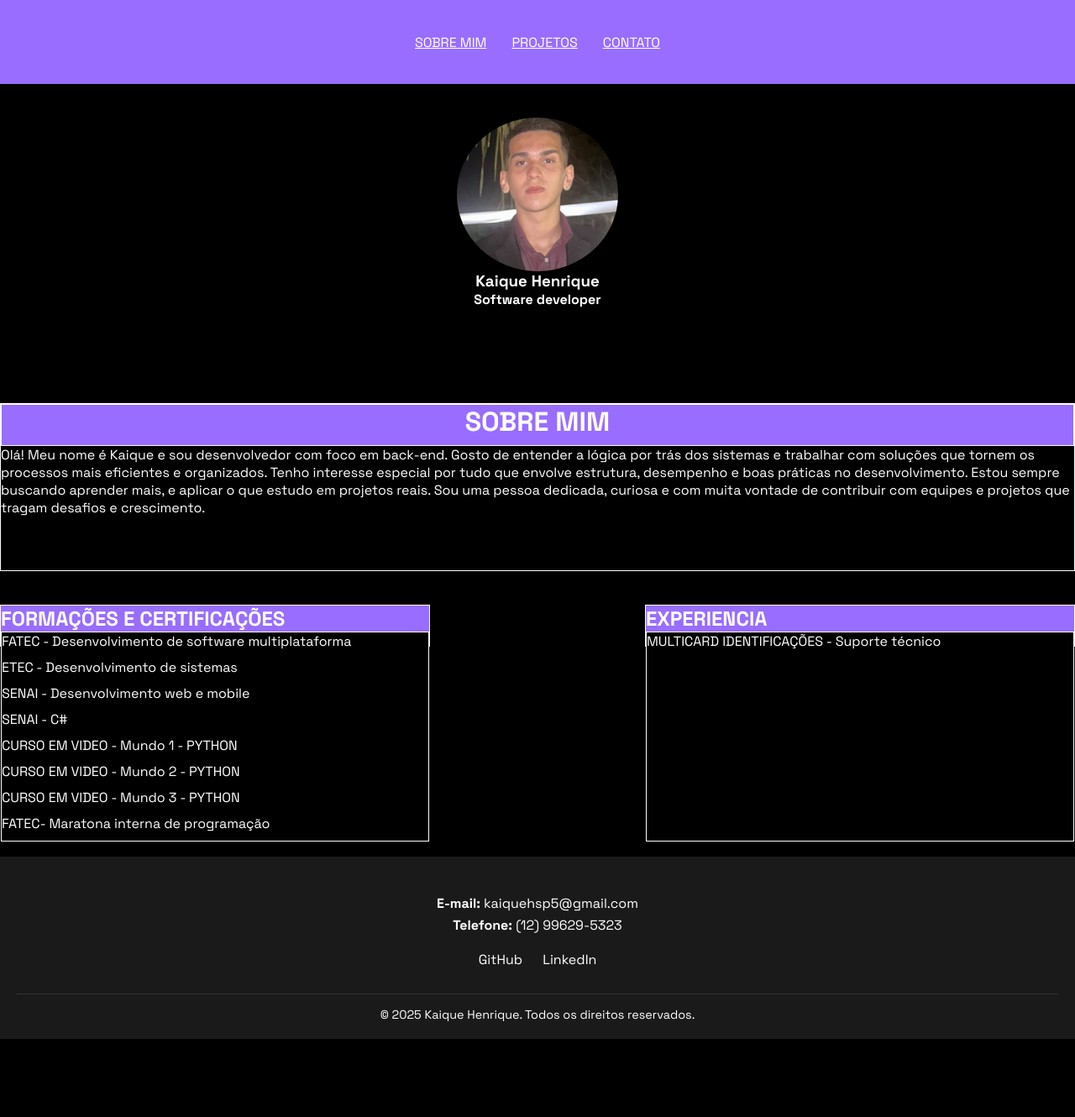
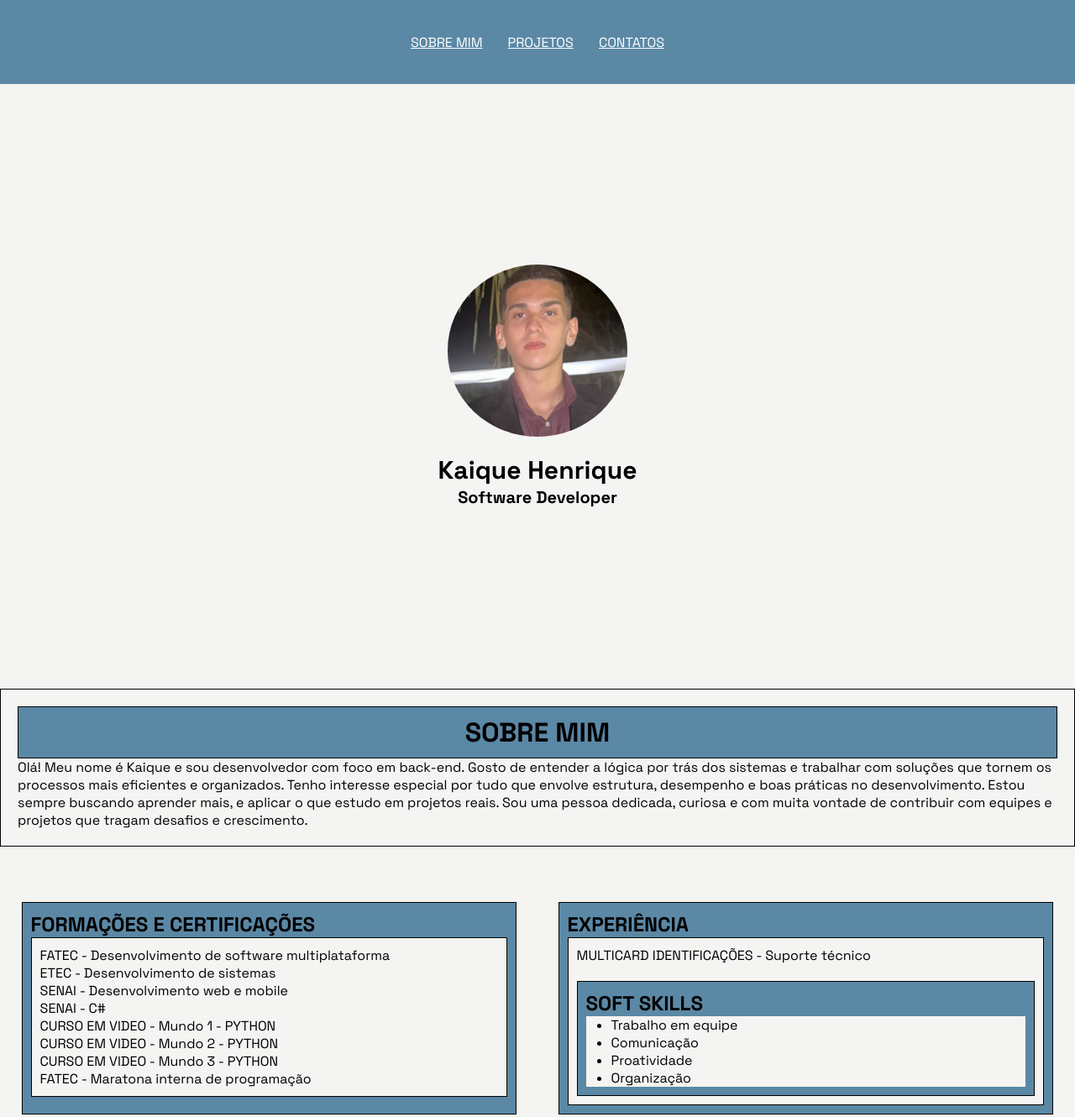
Before and after one commit to kaiquehsp/portfolio, a plain HTML site: page index.html in a window 1280 px wide. Shown: the top 1330 px of the page at 84% size. Before the commit the page ends 1237 px from the top, so only its background shows below. Drawn offline with Linux system fonts and the light colour scheme.

Commit message:
correção de layoult

```diff
--- a/index.html
+++ b/index.html
@@ -1,43 +1,40 @@
 <!DOCTYPE html>
-<html lang="en">
+<html lang="pt-br">
 <head>
     <meta charset="UTF-8">
     <meta name="viewport" content="width=device-width, initial-scale=1.0">
     <title>SOBRE MIM</title>
     <link rel="stylesheet" href="style.css">
 </head>
-<body bgcolor="black">
+<body bgcolor="#f4f4f2">
     <header>
         <div class="container">
             <div class="menu">
                 <ul>
-                    <li>
-                        <a href="index.html">SOBRE MIM</a>
-                    </li>
-                    <li>
-                        <a href="pags/Projetos.html">PROJETOS</a>
-                    </li>
-                    <li>
-                        <a href="pags/Contato.html">CONTATO</a>
-                    </li>
+                    <li><a href="index.html">SOBRE MIM</a></li>
+                    <li><a href="pags/Projetos.html">PROJETOS</a></li>
+                    <li><a href="pags/Contato.html">CONTATOS</a></li>
                 </ul>
             </div>
         </div>
     </header>
+
     <section class="container-foto">
+        <div class="fotinha">
             <div class="foto">
-        <img src="img/foto og.png">
+                <img src="img/foto og.png" alt="Foto de Kaique Henrique">
             </div>
             <article class="escrita-fto">
-        <h3 align="center">Kaique Henrique</h3>
-        <h4 align="center">Software developer </h4>
+                <h3>Kaique Henrique</h3>
+                <h4>Software Developer</h4>
             </article>
+        </div>
     </section>
+
     <main>
         <div class="sobre-mim">
             <h1>SOBRE MIM</h1>
         </div>
-
         <div class="sobre">
             <p>Olá! Meu nome é Kaique e sou desenvolvedor com foco em back-end. Gosto de entender a lógica por trás dos sistemas e trabalhar com soluções que tornem os processos mais eficientes e organizados.
 
@@ -59,19 +56,30 @@
                     <p>CURSO EM VIDEO - Mundo 1 - PYTHON</p>
                     <p>CURSO EM VIDEO - Mundo 2 - PYTHON</p>
                     <p>CURSO EM VIDEO - Mundo 3 - PYTHON</p>
-                <p>FATEC- Maratona interna de programação</p>
+                    <p>FATEC - Maratona interna de programação</p>
                 </div>
             </div>
+
             <div class="experiencia">
-            <h1>EXPERIENCIA</h1>
+                <h1>EXPERIÊNCIA</h1>
                 <div class="detail-experiencia">
                     <p>MULTICARD IDENTIFICAÇÕES - Suporte técnico</p>
+
+                    <div class="soft">
+                        <h1>SOFT SKILLS</h1>
+                        <div class="detail-soft">
+                            <ol>
+                                <li>Trabalho em equipe</li>
+                                <li>Comunicação</li>
+                                <li>Proatividade</li>
+                                <li>Organização</li>
+                            </ol>
+                        </div>
+                    </div>
                 </div>
             </div>
         </div>
     </aside>
-
-</body>
 
     <footer class="footer">
         <div class="footer-content">
@@ -88,5 +96,5 @@
             <p>&copy; 2025 Kaique Henrique. Todos os direitos reservados.</p>
         </div>
     </footer>
-
+</body>
 </html>
--- a/pags/contato.css
+++ b/pags/contato.css
@@ -1,59 +1,117 @@
 @import url("https://fonts.googleapis.com/css2?family=Space+Grotesk:wght@300..700&display=swap");
+
 * {
+    margin: 0;
     padding: 0;
-	margin: 0;
     box-sizing: border-box;
     font-family: "Space Grotesk", sans-serif;
 }
 
+body {
+    background-color: #f4f4f2;
+    color: #000;
+}
+
+
 .container {
     width: 100%;
     height: 100px;
-	background-color: #986dff;
+    background-color: #5b88a5;
     display: flex;
+    align-items: center;
+    justify-content: center;
 }
 
-.menu {
-	width: 100%;
-	height: auto;
-	background-color: #986dff;
+.menu ul {
     display: flex;
-	justify-content: center;
-	margin: auto;
+    gap: 30px;
+    list-style: none;
 }
 
-ul {
-	list-style: none;
-	display: flex;
-	gap: 30px;
-	align-items: center;
+.menu a {
+    color: white;
+    text-decoration: none;
+    font-weight: bold;
 }
 
-main {
-	width: 90%;
-	height: 400px;
-	background-color: rgb(0, 0, 0);
-	color: white;
-	display: flex;
-	margin: 40px 0px 40px 0px;
-	flex-wrap: wrap; /* Para que os elementos se adaptem ao tamanho da tela */
-	flex-direction: column;
-	gap: 20px;
-	margin-left: 30px;
-	margin-top: 40px;
+.menu a:hover {
+    color: #423950;
 }
 
-main h1 {
+
+main {
+    padding: 40px 20px;
     display: flex;
-	justify-content: center;
+    flex-direction: column;
+    gap: 40px;
 }
+
+
+main p {
+    font-size: 1.2rem;
+    display: flex;
+    align-items: center;
+    gap: 8px;
+}
+
+
+.container-card {
+    background-color: white;
+    border: 1px solid #ccc;
+    border-radius: 8px;
+    box-shadow: 0 2px 8px rgba(0, 0, 0, 0.1);
+    padding: 20px;
+    display: flex;
+    flex-direction: column;
+    align-items: center;
+    gap: 20px;
+}
+
+.container-card img {
+    max-width: 100%;
+    border-radius: 6px;
+}
+
+.info-card {
+    background-color: #5b88a5;
+    color: white;
+    padding: 10px;
+    width: 100%;
+    text-align: center;
+    font-weight: bold;
+    border-radius: 4px;
+}
+
+.descricao-card {
+    text-align: justify;
+    width: 100%;
+}
+
+
+.container-button {
+    margin-top: 10px;
+    text-align: center;
+}
+
+.button button {
+    padding: 10px 20px;
+    background-color: #5b88a5;
+    color: white;
+    border: none;
+    border-radius: 4px;
+    cursor: pointer;
+    font-weight: bold;
+}
+
+.button button:hover {
+    background-color: #49708a;
+}
+
 
 .footer {
     background-color: #1a1a1a;
     color: #ffffff;
     padding: 40px 20px 20px;
-	font-family: "Segoe UI", Tahoma, Geneva, Verdana, sans-serif;
-	margin-top: 14%;
 }
 
 .footer-content {
@@ -89,14 +147,51 @@ main h1 {
     text-align: center;
 }
 
-a {
-	color: white; /* cor normal */
+
+@media (max-width: 768px) {
+    .container {
+        flex-direction: column;
+        height: auto;
+        padding: 10px 0;
     }
 
-a:hover {
-	color: #423950; /* quando passa o mouse */
+    .menu ul {
+        flex-direction: column;
+        gap: 10px;
+        text-align: center;
     }
 
-a:visited {
-	color: white; /* clicado */
+    main {
+        padding: 20px 10px;
     }
+
+    .container-card {
+        padding: 15px;
+    }
+
+    .descricao-card {
+        font-size: 0.95rem;
+    }
+
+    .button button {
+        width: 100%;
+    }
+}
+
+@media (max-width: 480px) {
+    .menu ul {
+        gap: 5px;
+    }
+
+    main h1 {
+        font-size: 1.5em;
+    }
+
+    .footer {
+        padding: 20px 10px;
+    }
+
+    .footer-bottom {
+        font-size: 0.8em;
+    }
+}
--- a/pags/projeto.css
+++ b/pags/projeto.css
@@ -1,80 +1,106 @@
 @import url("https://fonts.googleapis.com/css2?family=Space+Grotesk:wght@300..700&display=swap");
+
 * {
+	margin: 0;
 	padding: 0;
-	margin: 0;
 	box-sizing: border-box;
 	font-family: "Space Grotesk", sans-serif;
+}
+
+body {
+	background-color: #f4f4f2;
+	color: #000;
 }
 
 .container {
 	width: 100%;
 	height: 100px;
-	background-color: #986dff;
+	background-color: #5b88a5;
 	display: flex;
+	align-items: center;
+	justify-content: center;
 }
 
-.menu {
-	width: 100%;
-	height: auto;
-	background-color: #986dff;
+.menu ul {
 	display: flex;
-	justify-content: center;
-	margin: auto;
+	gap: 30px;
+	list-style: none;
 }
 
-ul {
-	list-style: none;
-	display: flex;
-	gap: 30px;
-	align-items: center;
+.menu a {
+	color: white;
+	text-decoration: none;
+	font-weight: bold;
+}
+
+.menu a:hover {
+	color: #423950;
 }
 
 main {
-	width: 100%;
-	height: auto;
-	background-color: rgb(0, 0, 0);
-	color: white;
+	padding: 40px 20px;
 	display: flex;
-	margin: 40px 0px 40px 0px;
-	flex-wrap: wrap; /* Para que os elementos se adaptem ao tamanho da tela */
+	flex-direction: column;
+	gap: 40px;
 }
 
 .container-card {
-	width: 30%;
-	background-color: #000000;
+	background-color: white;
+	border: 1px solid #ccc;
+	border-radius: 8px;
+	box-shadow: 0 2px 8px rgba(0, 0, 0, 0.1);
+	padding: 20px;
 	display: flex;
 	flex-direction: column;
-	margin: 10px;
+	align-items: center;
+	gap: 20px;
 }
 
 .container-card img {
+	max-width: 100%;
+	border-radius: 6px;
+}
+
+.info-card {
+	background-color: #5b88a5;
+	color: white;
+	padding: 10px;
+	width: 100%;
+	text-align: center;
+	font-weight: bold;
+	border-radius: 4px;
+}
+
+.descricao-card {
+	text-align: justify;
 	width: 100%;
 }
 
-.info-card {
-	width: 100%;
-	height: 40px;
-	background-color: rgb(0, 0, 0);
-	color: white;
-	display: flex;
-	justify-content: center;
-	border: 3px solid white;
+.container-button {
+	margin-top: 10px;
+	text-align: center;
 }
 
-.descricao-card {
-	width: 100%;
-	height: 250px;
-	background-color: #000000;
-	border: 1px solid white;
-	flex-direction: column;
+.button button {
+	padding: 10px 20px;
+	background-color: #5b88a5;
 	color: white;
+	border: none;
+	border-radius: 4px;
+	cursor: pointer;
+	font-weight: bold;
 }
+
+.button button:hover {
+	background-color: #49708a;
+}
+
+
 
 .footer {
 	background-color: #1a1a1a;
 	color: #ffffff;
 	padding: 40px 20px 20px;
-	font-family: "Segoe UI", Tahoma, Geneva, Verdana, sans-serif;
 }
 
 .footer-content {
@@ -110,24 +136,33 @@ main {
 	text-align: center;
 }
 
-a {
-	color: white; /* cor normal */
+
+
+@media (max-width: 768px) {
+	.container {
+		flex-direction: column;
+		height: auto;
+		padding: 10px 0;
 	}
 
-a:hover {
-	color: #423950; /* quando passa o mouse */
+	.menu ul {
+		flex-direction: column;
+		gap: 10px;
 	}
 
-a:visited {
-	color: white; /* clicado */
+	main {
+		padding: 20px 10px;
 	}
 
-.container-button {
-	display: flex;
+	.container-card {
+		padding: 15px;
+	}
+
+	.descricao-card {
+		font-size: 0.95rem;
+	}
+
+	.button button {
 		width: 100%;
-	height: 20px;
-	justify-content: center;
-  align-items: center;
-  border-radius: 2px;
-  margin-top: 20px;
 	}
+}
--- a/style.css
+++ b/style.css
@@ -1,45 +1,52 @@
 @import url("https://fonts.googleapis.com/css2?family=Space+Grotesk:wght@300..700&display=swap");
+
 * {
     padding: 0;
     margin: 0;
     box-sizing: border-box;
     font-family: "Space Grotesk", sans-serif;
+
 }
 
 .container {
     width: 100%;
     height: 100px;
-	background-color: #986dff;
+    background-color: #5b88a5;
     display: flex;
 }
 
 .menu {
     width: 70%;
-	height: 60%;
-	background-color: #986dff;
+    height: 10vh;
+    background-color: #5b88a5;
     display: flex;
     justify-content: center;
     margin: auto;
 }
 
-ul {
+ul{
     list-style: none;
     display: flex;
     gap: 30px;
     align-items: center;
 }
 
+
+
 .container-foto {
     width: 100%;
-	height: 300px;
-	background-color: rgb(0, 0, 0);
+    height: 80vh;
+    background-color: #f4f4f2;
     margin-top: 40px;
+    display: flex;
+    justify-content: center;
+    align-items: center;
 }
 
 .foto img {
-	max-width: 15%;
+    max-width: 100%;
     height: auto;
-	width: 30%;
+    width: 70%;
     border-radius: 50%;
     display: flex;
     justify-content: center;
@@ -51,74 +58,82 @@ ul {
 }
 
 .escrita-fto {
-	color: white;
+    color: black;
+    text-align: center;
+    margin-top: 20px;
 }
 
 main {
     width: 100%;
-	height: 200px;
-	background-color: rgb(0, 0, 0);
+    height: auto;
+    background-color: #f4f4f2;
     margin-top: 40px;
     margin-bottom: 40px;
-	color: white;
-	border: 1px solid white;
+    color: black;
+    border: 1px solid black;
+    padding: 20px;
 }
 
 .sobre-mim {
     width: 100%;
-	height: 50px;
-	background-color: #986dff;
+    background-color: #5b88a5;
     display: flex;
     justify-content: center;
-	color: white;
-	border: 1px solid white;
+    color: black;
+    border: 1px solid black;
+    padding: 10px 0;
 }
 
 .container-diversos {
     width: 100%;
-	height: 300px;
-	background-color: rgb(0, 0, 0);
+    background-color: #f4f4f2;
     display: flex;
     justify-content: space-between;
+    padding: 2%;
+    gap: 20px;
+    flex-wrap: wrap;
 }
 
-.formacao {
-	width: 40%;
-	height: 50px;
-	background-color: #986dff;
-	color: white;
-	border: 1px solid white;
-	justify-content: center;
+.formacao,
+.experiencia {
+    width: 48%;
+    background-color: #5b88a5;
+    color: black;
+    border: 1px solid black;
+    padding: 10px;
 }
 
-.experiencia {
-	width: 40%;
-	height: 50px;
-	background-color: #986dff;
-	color: white;
-	justify-content: center;
-	border: 1px solid white;
+.detail-formacao,
+.detail-experiencia {
+    width: 100%;
+    background-color: #f4f4f2;
+    border: 1px solid black;
+    padding: 10px;
 }
 
-.detail-formacao {
+.soft {
     width: 100%;
-	height: 250px;
-	background-color: black;
-	border: 1px solid white;
+    background-color: #5b88a5;
+    color: black;
+    border: 1px solid black;
+    margin-top: 20px;
+    padding: 10px;
 }
 
-.detail-experiencia {
+.detail-soft {
     width: 100%;
-	height: 250px;
-	background-color: black;
-	border: 1px solid white;
+    background-color: #f4f4f2;
+    padding-left: 30px;
+}
+
+.detail-soft ol {
+    list-style-type: disc;
 }
 
 .footer {
     background-color: #1a1a1a;
     color: #ffffff;
     padding: 40px 20px 20px;
-	font-family: "Segoe UI", Tahoma, Geneva, Verdana, sans-serif;
 }
 
 .footer-content {
@@ -155,31 +170,106 @@ main {
 }
 
 a {
-	color: white; /* cor normal */
+    color: white;
 }
 
 a:hover {
-	color: #423950; /* quando passa o mouse */
+    color: #423950;
 }
 
 a:visited {
-	color: white; /* clicado */
+    color: white;
 }
 
-.button-container {
-	display: flex;
-	justify-content: center;
-	align-items: center;
-	margin-top: 20px;
-	background-color: rgb(255, 255, 255);
+h3 {
+    font-size: 30px;
 }
 
-.button {
-	color: white;
-	display: flex;
-	justify-content: center;
+h4 {
+    font-size: 20px;
 }
 
-.detail-formacao p {
-	margin-bottom: 10px;
+
+
+@media (max-width: 768px) {
+    .container {
+        flex-direction: column;
+        height: auto;
     }
+
+    .menu {
+        width: 100%;
+        height: auto;
+        flex-direction: column;
+        padding: 10px 0;
+    }
+
+    ul {
+        flex-direction: column;
+        gap: 10px;
+        padding: 0;
+    }
+
+    .container-foto {
+        flex-direction: column;
+        height: auto;
+        padding: 20px;
+    }
+
+    .foto img {
+        width: 80%;
+        height: auto;
+    }
+
+    .escrita-fto {
+        text-align: center;
+        margin-top: 20px;
+    }
+
+    main {
+        padding: 20px;
+    }
+
+    .sobre {
+        padding: 0 10px;
+        text-align: justify;
+    }
+
+    .container-diversos {
+        flex-direction: column;
+        height: auto;
+        gap: 20px;
+    }
+
+    .formacao,
+    .experiencia {
+        width: 100%;
+        height: auto;
+        text-align: center;
+    }
+
+    .detail-formacao,
+    .detail-experiencia {
+        height: auto;
+        padding: 10px;
+        text-align: left;
+    }
+
+    .soft {
+        margin-top: 30px;
+    }
+
+    .detail-soft {
+        padding-left: 15px;
+        padding-right: 15px;
+    }
+
+    .footer-content {
+        padding: 0 10px;
+    }
+
+    .social-links {
+        flex-direction: column;
+        gap: 10px;
+    }
+}
```
Also changed, not shown: pags/Contato.html (+4 -2 lines), pags/Projetos.html (+60 -31 lines), img/apk.png (added), 2 other files. Lines whose indentation alone changed are shown as unchanged.
